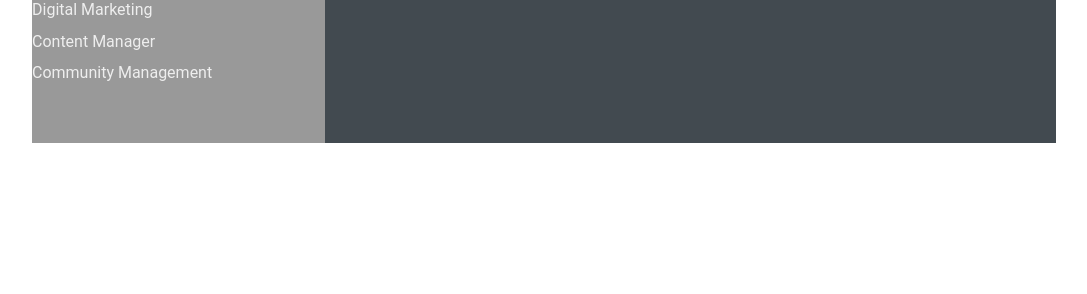
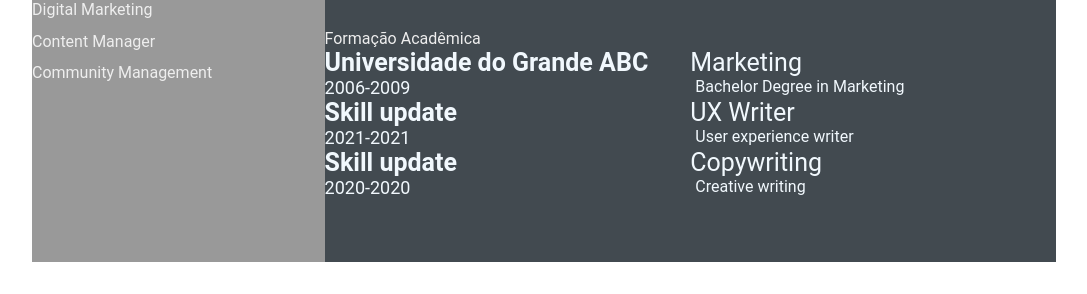
Before and after one commit to miss-ana-luiza/devweekgit.github.io, a plain HTML site: page index.html in a window 1280 px wide. Shown: the part 689-983 px from the top of the page, without its empty margins (96-1183 px from the left). Before the commit the page ends 864 px from the top, so only its background shows below. Drawn offline with Linux system fonts and the light colour scheme.

Commit message:
school-academy (#4)
Co-authored-by: ¨Ana <¨analuiza.djf@gmail.com¨>

```diff
--- a/index.html
+++ b/index.html
@@ -1,5 +1,6 @@
 <!DOCTYPE html>
 <html lang="en">
+
 <head>
     <meta charset="UTF-8">
     <meta http-equiv="X-UA-Compatible" content="IE=edge">
@@ -9,12 +10,13 @@
     <link rel="stylesheet" href="style.css">
 
 </head>
+
 <body>
     <main class="resume-contents">
         <section class="left-section">
             <section class="left-section-content">
                 <div class="profile">
-                    <img class="profile-image"  src="img/ana_foto.jpg" alt="Profile image">
+                    <img class="profile-image" src="img/ana_foto.jpg" alt="Profile image">
                     <p class="name">Ana Luiza Ferreira</p>
                     <p class="profission">Digital Marketing Specialist</p>
                 </div>
@@ -30,25 +32,35 @@
                 <div class="skills">
                     <p class="left-title">Skills</p>
                     <ul>
-                        <li><p>Social Media Strategist</p></li>
-                        <li><p>Digital Marketing</p></li>
-                        <li><p>Content Manager</p></li>
-                        <li><p>Community Management</p></li>
+                        <li>
+                            <p>Social Media Strategist</p>
+                        </li>
+                        <li>
+                            <p>Digital Marketing</p>
+                        </li>
+                        <li>
+                            <p>Content Manager</p>
+                        </li>
+                        <li>
+                            <p>Community Management</p>
+                        </li>
                     </ul>
                 </div>
             </section>
         </section>
-            <section class="right-section">
-                <div class="right-section-contents">
-                    <section class="about gap">
+        <section class="right-section">
+            <div class="right-section-contents">
+                <section class="about gap">
                     <div class="right-title">Sobre Mim</div>
                     <p class="about-me-contents">
                         Hello!<br>
-                        <br>I'm a creative and well-rounded Social Media Specialist with an excellent eye for detail and strong understanding of web strategies.
-                        <br>Known for copywriting, brand management and marketing expertise. Expert in various social media tools and team work skills.
+                        <br>I'm a creative and well-rounded Social Media Specialist with an excellent eye for detail and
+                        strong understanding of web strategies.
+                        <br>Known for copywriting, brand management and marketing expertise. Expert in various social
+                        media tools and team work skills.
                     </p>
-                    </section>
-                </div>
+                </section>
+            </div>
             <section class="experience gap">
                 <div class="right-title">Experience</div>
                 <div class="experience-contents">
@@ -59,8 +71,10 @@
                     <div class="exp-right">
                         <p class="exp-position">Social Media Specialist</p>
                         <p class="exp-desc">
-                            <br>As a member of the Marketing Team, I was responsible for all the social media strategies, content and analysis data.
-                            <br>Accomplished the company goals by optimizing content and tapping into new marketing and branding opportunities.
+                            <br>As a member of the Marketing Team, I was responsible for all the social media
+                            strategies, content and analysis data.
+                            <br>Accomplished the company goals by optimizing content and tapping into new marketing and
+                            branding opportunities.
                             <br>Was also responsible for the reporting tools and analytics dashboards.
                         </p>
                     </div>
@@ -77,10 +91,39 @@
                         </p>
                     </div>
                 </div>
-
             </section>
+            <section class="education gap">
+                <div class="right-title">Formação Acadêmica</div>
+                <div class="education-contents">
+                    <div class="education-left">
+                        <p class="education-school-name">Universidade do Grande ABC</p>
+                        <p class="educationp-time-period">2006-2009</p>
+                    </div>
+                    <div class="education-right">
+                        <p class="education-subject">Marketing</p>
+                        <p class="education-desc">Bachelor Degree in Marketing</p>
+                    </div>
+                    <div class="education-left">
+                        <p class="education-school-name">Skill update</p>
+                        <p class="educationp-time-period">2021-2021</p>
+                    </div>
+                    <div class="education-right">
+                        <p class="education-subject">UX Writer</p>
+                        <p class="education-desc">User experience writer</p>
+                    </div>
+                    <div class="education-left">
+                        <p class="education-school-name">Skill update</p>
+                        <p class="educationp-time-period">2020-2020</p>
+                    </div>
+                    <div class="education-right">
+                        <p class="education-subject">Copywriting</p>
+                        <p class="education-desc">Creative writing</p>
+                    </div>
+                </div>
             </section>
+        </section>
 
     </main>
 </body>
+
 </html>
```
